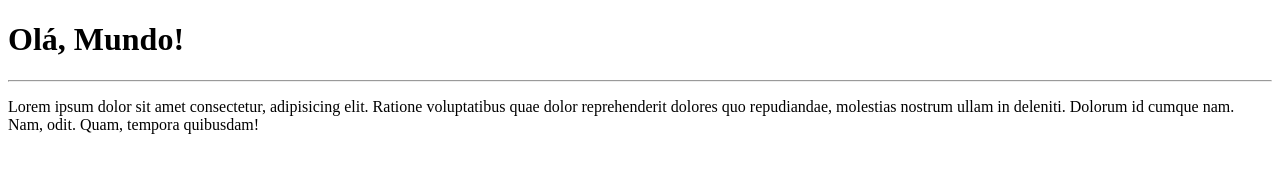
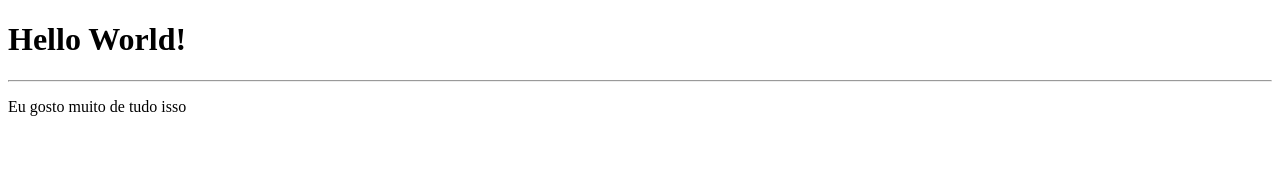
Before and after one commit to Gpleal/Ola-mundo, a plain HTML site: page Site-exemplo/index.html in a window 1280 px wide. Drawn offline with Linux system fonts and the light colour scheme.

Commit message:
Update index.html

```diff
--- a/Site-exemplo/index.html
+++ b/Site-exemplo/index.html
@@ -6,8 +6,8 @@
   <title>Meu primeiro titúlo de repositório</title>
 </head>
 <body>
-  <h1>Olá, Mundo!</h1>
+  <h1>Hello World!</h1>
   <hr>
-  <p>Lorem ipsum dolor sit amet consectetur, adipisicing elit. Ratione voluptatibus quae dolor reprehenderit dolores quo repudiandae, molestias nostrum ullam in deleniti. Dolorum id cumque nam. Nam, odit. Quam, tempora quibusdam!</p>
+  <p>Eu gosto muito de tudo isso</p>
 </body>
 </html>
```
